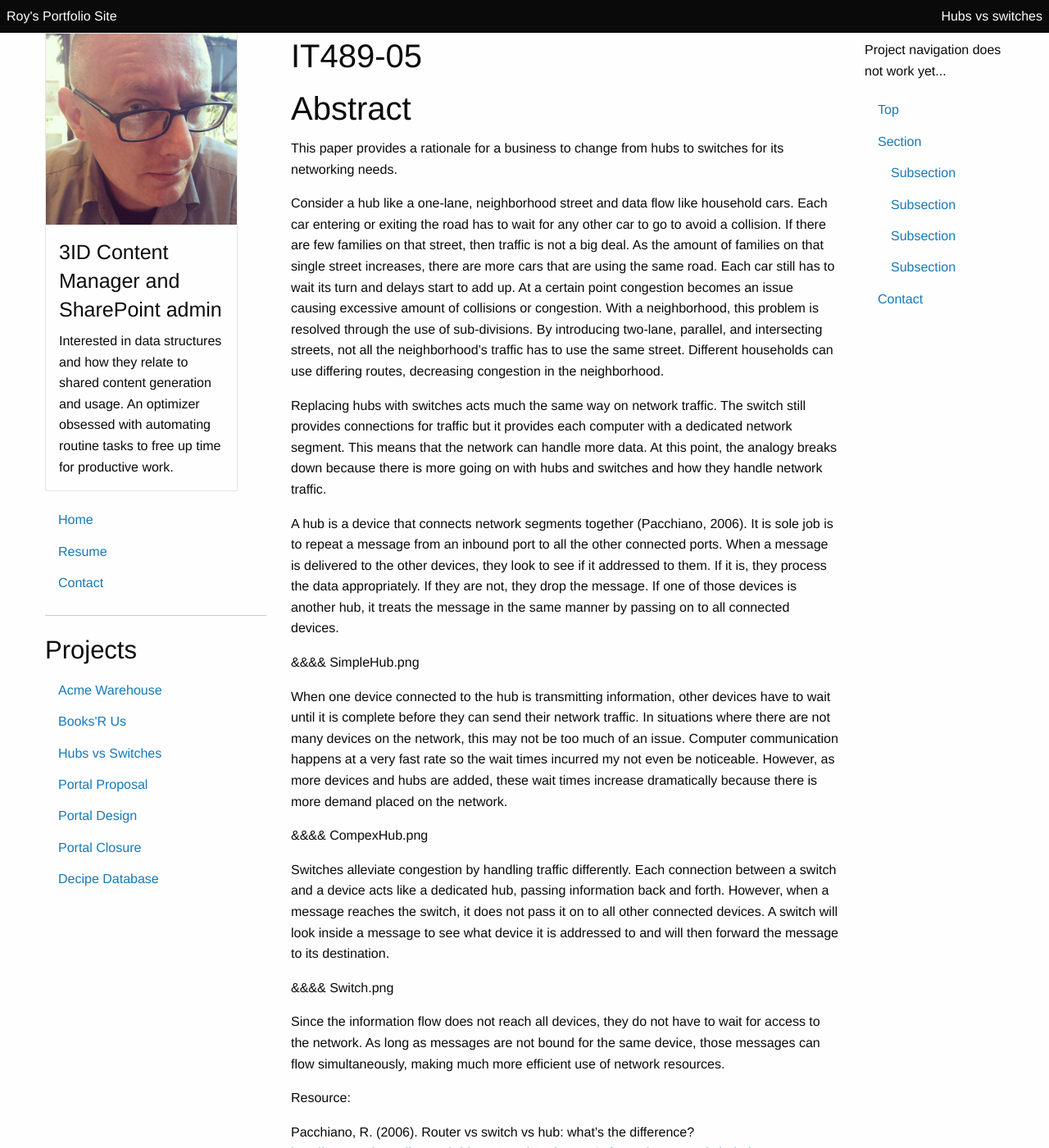
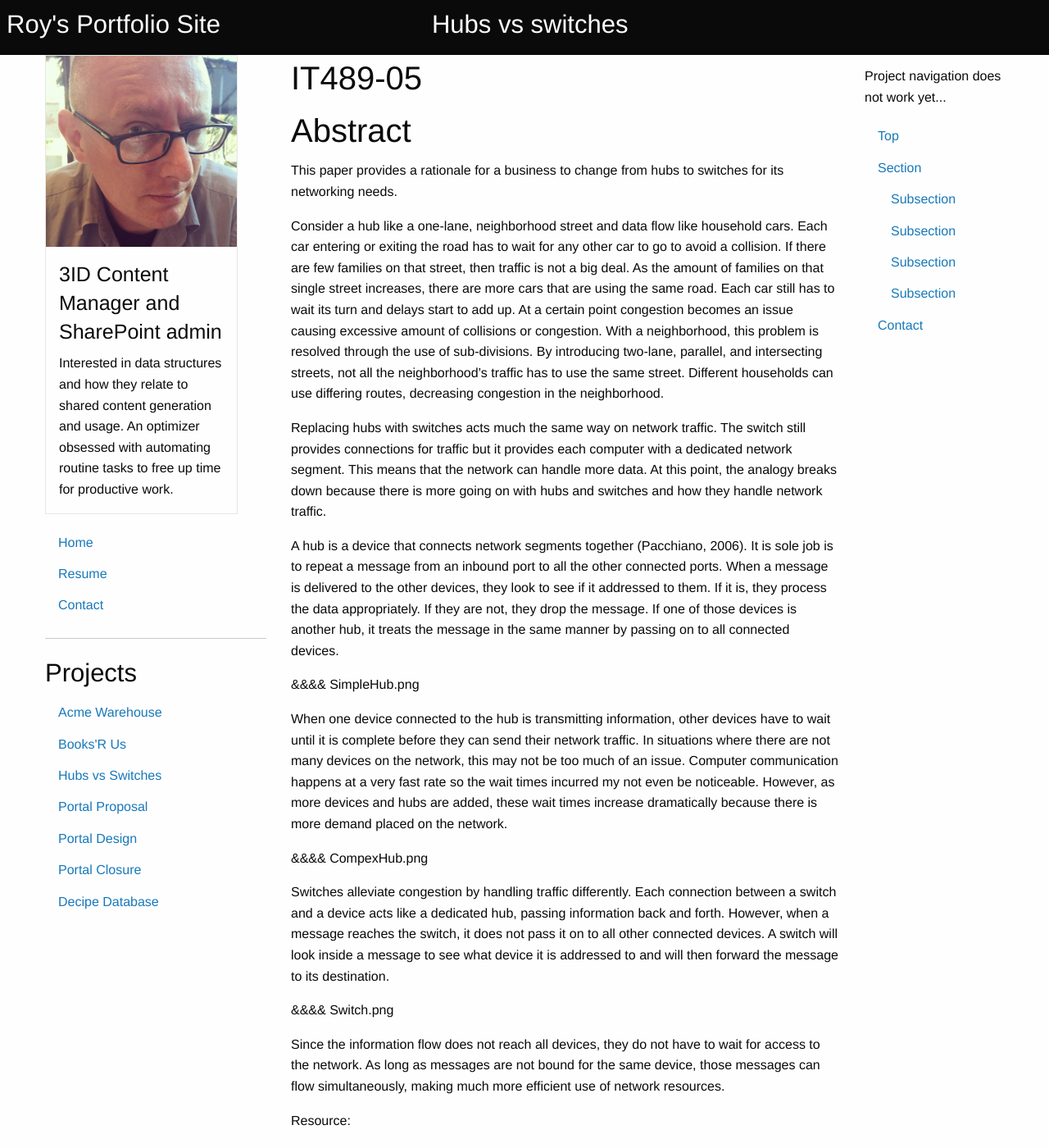
Before and after one commit to royemosby/roymosby.me, a Jekyll site: the page built from projects/HubVSSwitches.md, in a window 1280 px wide and 1400 px high. Shown: the whole window at 82% size. Built offline with Jekyll 4.4.1, drawn with Linux system fonts in a browser that asks for light colours.

Commit message:
incremental progress

```diff
--- a/_includes/header.html
+++ b/_includes/header.html
@@ -1,6 +1,6 @@
 <div data-sticky-container>
   <div class="title-bar" data-sticky data-options="marginTop:0" style="width:100%" >
-    <div class="title-bar-left show-for-medium"><span>Roy's Portfolio Site</span></div>
-    <div class="title-bar-right"><span>{{ page.title }}</span></div>
+    <div class="title-bar-left show-for-medium"><h3>Roy's Portfolio Site</h3></div>
+    <div class="title-bar-right"><h3>{{ page.title }}</h3></div>
   </div>
 </div>
--- a/_includes/projectNav.html
+++ b/_includes/projectNav.html
@@ -1,5 +1,5 @@
 <div class="columns show-for-medium medium-2" data-sticky-container>
-  <div class="sticky" data-sticky data-margin-top="3" data-anchor="bodyContent">
+  <div class="sticky" data-sticky data-margin-top="5" data-anchor="bodyContent">
       <ul class="vertical menu">
     <li><p>Project navigation does not work yet...</p></li>
     <li><a href="/index.html">Top</a></li>
--- a/_includes/sidebarMain.html
+++ b/_includes/sidebarMain.html
@@ -1,4 +1,3 @@
-
 <div class="small-12 medium-3 columns left">
   <div class="card show-for-large" style="width: 235px;">
     <img src="/images/Roy.jpg">
@@ -7,6 +6,7 @@
       <p>Interested in data structures and how they relate to shared content generation and usage. An optimizer obsessed with automating routine tasks to free up time for productive work.</p>
     </div>
   </div>
+
         <ul class="vertical menu">
           <li><a href="/index.html">Home</a></li>
           <li><a href="/resume.html">Resume</a></li>
@@ -24,4 +24,5 @@
           <li><a href="/projects/RecipeDB.html">Decipe Database</a></li>
 
         </ul>
+
 </div>
--- a/css/app.css
+++ b/css/app.css
@@ -0,0 +1,5 @@
+.title-bar-right {
+  float: right;
+  text-align: left;
+  margin-right: 40%
+  }
```
Lines whose indentation alone changed are shown as unchanged.
